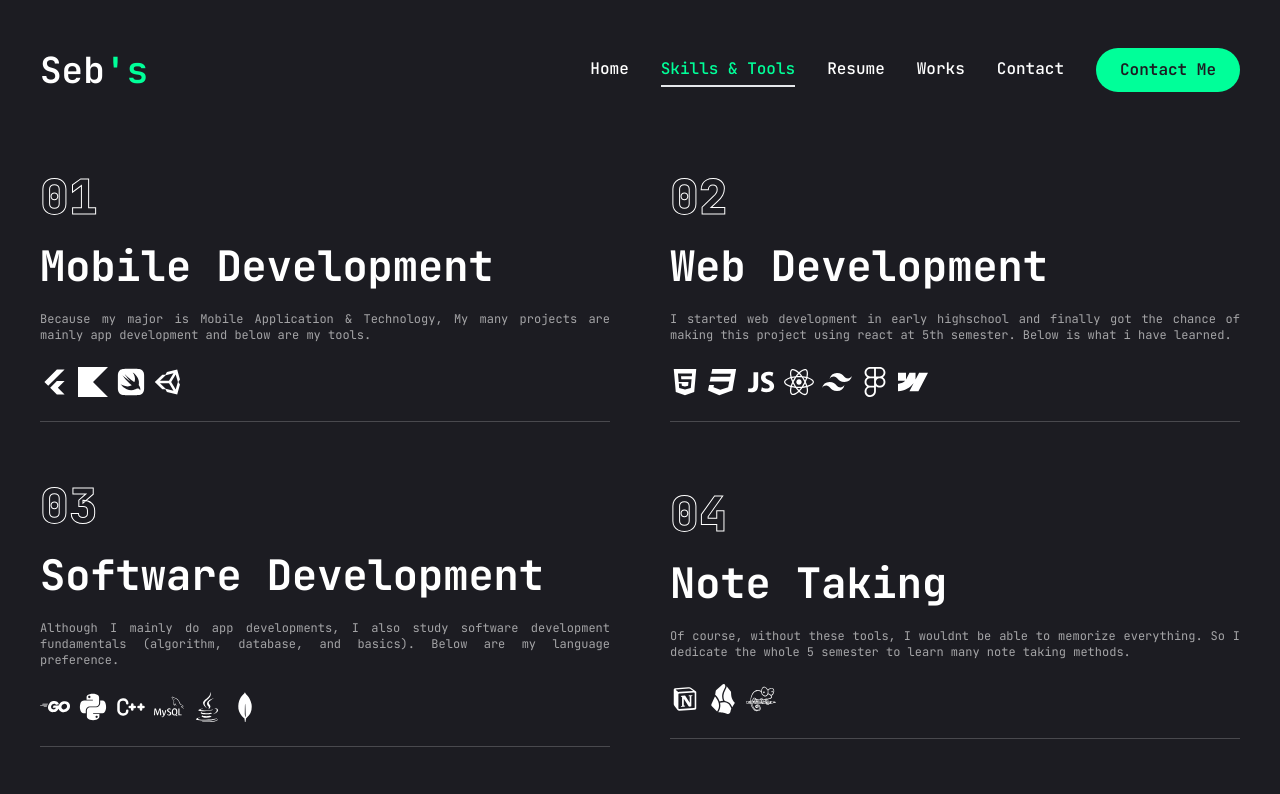
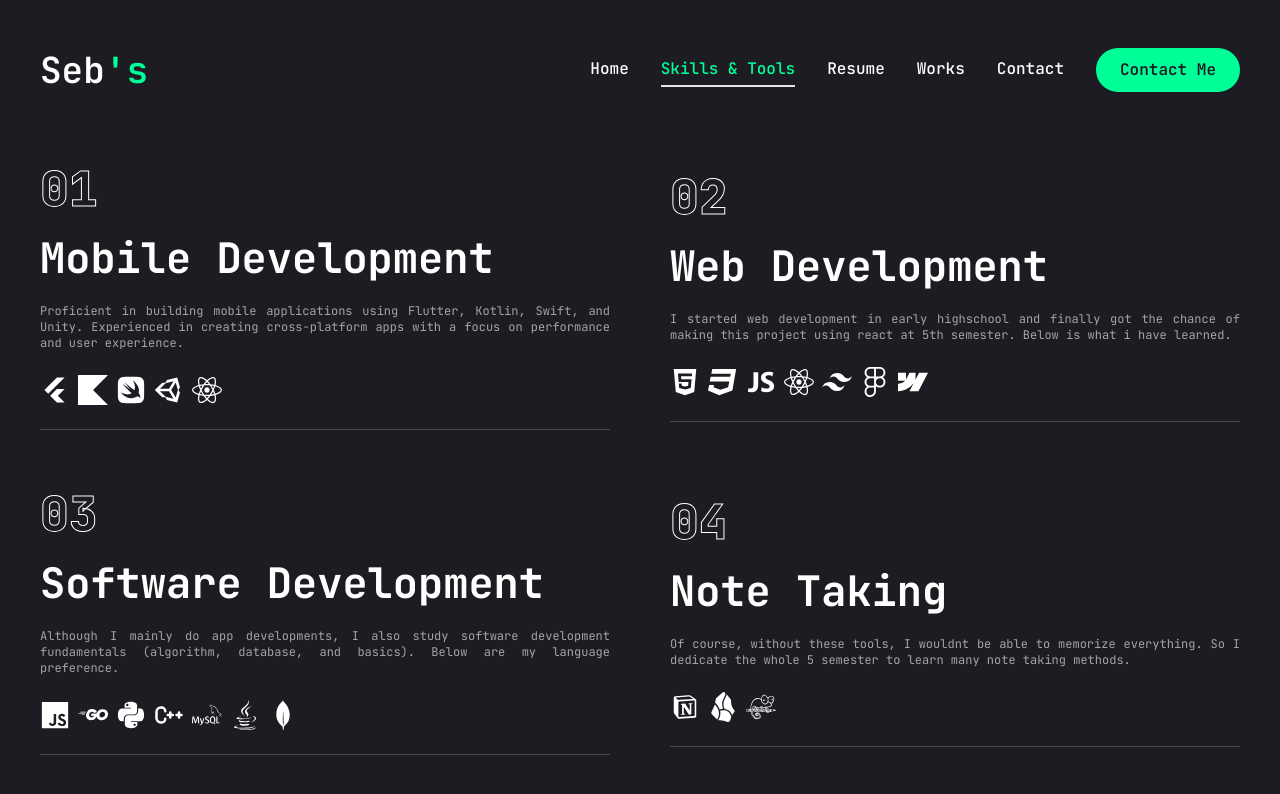
Before and after one commit to SebastianDion/WebPortofolioDion, a Next.js app: page /services in a window 1280 px wide. Shown: the top 794 px of the page. Built offline with nearby package versions, Linux system fonts and the light colour scheme.

Commit message:
change stats

```diff
--- a/app/resume/page.jsx
+++ b/app/resume/page.jsx
@@ -16,14 +16,6 @@ const about = {
       fieldValue: "@Sebastiandion_"
     },
     {
-      fieldName: "Semester",
-      fieldValue: "5th"
-    },
-    {
-      fieldName:"LINE",
-      fieldValue: "andimgone"
-    },
-    {
       fieldName: "Place of Origin",
       fieldValue: "Jakarta Pusat"
     },
@@ -33,7 +25,7 @@ const about = {
     },
     {
       fieldName: "Language",
-      fieldValue: "Indonesia, English, Japanese(Basic)"
+      fieldValue: "Indonesia and English"
     },
     {
       fieldName: "Major",
@@ -48,6 +40,12 @@ const experience = {
   title: 'My Experience',
   description: "Besides my education journey, I also worked and gained experience through working and voulenteers",
   items:[
+
+    {
+      company: "Adira Finance",
+      position: "Intern Software Engineer",
+      duration: "2025 - 2026",
+    },
     {
       company: "BINUS University",
       position: "Education Counselor",
@@ -56,18 +54,8 @@ const experience = {
     {
       company: "BINUS University",
       position: "Student",
-      duration: "2022 - Now",
+      duration: "2022 - 2026",
     },
-    {
-      company: "SMA Kolese Gonzaga",
-      position: "Gonzaga Festival PUBG Competition Committee",
-      duration: "2021 - 2021",
-    },
-    {
-      company: "SMP Regina Pacis",
-      position: "Band Member",
-      duration: "2017 - 2019",
-    }
   ]
 }
 
@@ -81,7 +69,7 @@ const education = {
     {
       institute:"Binus University" ,
       degree: "Mobile Application & Technology",
-      duration: "2022 - Now",
+      duration: "2022 - 2026",
     },
     {
       institute:"iSwift" ,
--- a/app/services/page.jsx
+++ b/app/services/page.jsx
@@ -4,7 +4,7 @@
 
 import { RiFlutterFill, RiNotionFill } from "react-icons/ri";
 import { SiKotlin, SiTailwindcss, SiMysql, SiObsidian, SiNotepadplusplus, SiWebflow } from "react-icons/si";
-import { FaSwift, FaHtml5, FaCss3, FaReact, FaFigma,   FaPython, FaJava } from "react-icons/fa";
+import { FaSwift, FaHtml5, FaCss3, FaReact, FaFigma,   FaPython, FaJava, FaJs } from "react-icons/fa";
 import { FaGolang } from "react-icons/fa6";
 import { IoLogoJavascript } from "react-icons/io";
 import { TbBrandCpp } from "react-icons/tb";
@@ -17,8 +17,8 @@ const services =[
   {
     num: '01',
     title: 'Mobile Development',
-    description:'Because my major is Mobile Application & Technology, My many projects are mainly app development and below are my tools.',
-    icons:[<RiFlutterFill key="1" />, <SiKotlin key="2" />, <FaSwift key="3"/>, <FaUnity key="4"/> ],
+    description:'Proficient in building mobile applications using Flutter, Kotlin, Swift, and Unity. Experienced in creating cross-platform apps with a focus on performance and user experience.',
+    icons:[<RiFlutterFill key="1" />, <SiKotlin key="2" />, <FaSwift key="3"/>, <FaUnity key="4" />, <FaReact key="5" />],
   },
   {
     num: '02',
@@ -30,7 +30,7 @@ const services =[
     num: '03',
     title: 'Software Development',
     description:'Although I mainly do app developments, I also study software development fundamentals (algorithm, database, and basics). Below are my language preference.',
-    icons: [<FaGolang key="1" />, <FaPython key="2" />, <TbBrandCpp key="3" />, <SiMysql key="4" />, <FaJava key="5" /> , <SiMongodb key="6"/>],
+    icons: [ <FaJs key="1" />, <FaGolang key="2" />, <FaPython key="3" />, <TbBrandCpp key="4" />, <SiMysql key="5" />, <FaJava key="6" /> , <SiMongodb key="7"/>],
   },
   {
     num: '04',
--- a/components/Photo.jsx
+++ b/components/Photo.jsx
@@ -17,8 +17,8 @@ const Photo = () => {
 
          }}}
         className="w-[298px] h-[298px] xl:w-[498px] xl:h-[498px] mix-blend-lighten absolute">
-            <Image src="/photo.png" priority quality={100} fill alt=""
-            className="object-contain"/>
+            <Image src="/photo.jpg" priority quality={100} fill alt=""
+            className="object-cover object-center rounded-full"/>
         </motion.div>
         {/* Circles */}
         <motion.svg className="w-[300px] xl:w-[506px] h-[300px] xl:h-[506px]"
--- a/components/Stats.jsx
+++ b/components/Stats.jsx
@@ -3,21 +3,21 @@ import CountUp from "react-countup";
 
 const stats =[
     {
-        num: 3,
-        text: ".34 GPA",
+        num: 1,
+        text: "Year of Experience",
     },
-    {
-    num: 5,
-    text: "th Semester",
-},
-{
-    num: 9,
-    text: "Language & Frameworks",
-},
-{
-    num: 10,
-    text: "Projects",
-}
+//     {
+//     num: 4,
+//     text: "Years of Coding",
+// },
+// {
+//     num: 2,
+//     text: "FrontEnd",
+// },
+// {
+//     num: 6,
+//     text: "FullStack",
+// }
 ]
 
 const Stats = () => {
```
